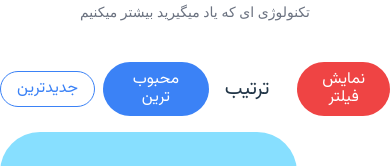
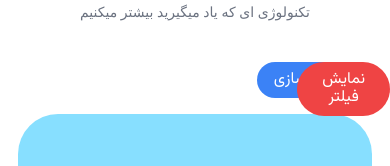
Before and after one commit to academy-react-summer1403/React-Deluxe, a React (Vite) app: page /Blogs in a window 390 px wide. Shown: the part 162-328 px from the top of the page. Built offline with nearby package versions, Linux system fonts and the light colour scheme.

Commit message:
Sort Responsive completed

```diff
--- a/src/Components/BlogsHolder/BlogsCards/BlogsCards.jsx
+++ b/src/Components/BlogsHolder/BlogsCards/BlogsCards.jsx
@@ -1,4 +1,5 @@
-import React from "react";
+import { Modal } from "antd";
+import React, { useState } from "react";
 
 const cardsData = [
   {
@@ -56,19 +57,82 @@ const cardsData = [
     bgColor: "bg-[#F0DB4F]",
   },
 ];
+const BlogsCards = () => {
+  const [isModalOpen, setIsModalOpen] = useState(false);
+  const [isAnimating, setIsAnimating] = useState(false); // For controlling slide effect
 
-const BlogsCards = () => {
+  const openModal = () => {
+    setIsModalOpen(true);
+    // Add a slight delay before triggering the slide-up animation
+    setTimeout(() => {
+      setIsAnimating(true);
+    }, 10); // Delay for the transition to trigger properly
+  };
+
+  const closeModal = () => {
+    setIsAnimating(false);
+    // Delay closing modal until the slide-down animation finishes
+    setTimeout(() => {
+      setIsModalOpen(false);
+    }, 300); // Match the transition duration (300ms)
+  };
+
   return (
     <div className="mb-8 w-[72rem]">
-      <div className="flex justify-start items-center gap-2 mb-4 mr-7">
+      <div className="hidden lg:flex justify-start items-center gap-2 mb-4 mr-7">
         <span className="text-xl ml-2">ترتیب </span>
         <button className=" text-white bg-blue-500 py-2 px-4 rounded-full">
-          محبوب ترین
+          جدیدترین
         </button>
         <button className="text-blue-500 border border-blue-500 py-2 px-4 rounded-full">
-          جدیدترین
+          محبوب‌ترین
         </button>
       </div>
+
+      {/* On smaller screens, we show a single button to trigger the modal */}
+      <div className="lg:hidden flex justify-start items-center gap-2 mb-4 mr-7">
+        <button
+          className="text-white bg-blue-500 py-2 px-4 rounded-full"
+          onClick={openModal}
+        >
+          مرتب سازی
+        </button>
+      </div>
+
+      {/* Modal Background */}
+      {isModalOpen && (
+        <div
+          className="fixed inset-0 bg-black bg-opacity-50 flex justify-center items-end"
+          onClick={closeModal} // Close modal when background is clicked
+        >
+          {/* Modal Content (Slide-up effect) */}
+          <div
+            className={`w-full bg-white rounded-t-lg p-4 transform transition-transform duration-300 ${
+              isAnimating ? "translate-y-0" : "translate-y-full"
+            }`}
+            onClick={(e) => e.stopPropagation()} // Prevent modal close on content click
+          >
+            <div className="flex justify-between items-center mb-4">
+              <h2 className="text-lg font-bold mr-4">ترتیب</h2>
+              <button
+                className="text-red-500 border border-[#FF5353] rounded-full py-2 px-4"
+                onClick={closeModal}
+              >
+                ✕ بستن
+              </button>
+            </div>
+            <div className="flex justify-start items-center gap-2 mb-4 mr-4">
+              <button className=" text-red-500 border border-red-500 py-2 px-4 rounded-full">
+                جدیدترین
+              </button>
+              <button className="text-gray-800 border border-gray-800 py-2 px-4 rounded-full">
+                محبوب‌ترین
+              </button>
+            </div>
+          </div>
+        </div>
+      )}
+
       <div className="flex flex-wrap justify-around">
         {cardsData.map((card, index) => (
           <div
--- a/src/Components/BlogsHolder/BlogsFilter/BlogsFilter.jsx
+++ b/src/Components/BlogsHolder/BlogsFilter/BlogsFilter.jsx
@@ -140,9 +140,9 @@ const BlogsFilter = () => {
 
     // GHONCHE CODE!!!!!!!!!!!!!!!! vvvvvvvv
 
-    <div className="relative flex w-[20rem]">
+    <div className="relative w-0 flex lg:w-[20rem]">
       {/* Button to show filters only on small screens */}
-      <div className="mb-4 lg:hidden md:hidden md:min-w-8">
+      <div className="mb-4 lg:hidden">
         <button
           onClick={toggleModal}
           className="px-6 py-2 mx-auto bg-red-500 text-white rounded-full"
@@ -152,7 +152,7 @@ const BlogsFilter = () => {
       </div>
 
       {/* Filter form hidden on small screens */}
-      <div className="hidden md:block bg-white rounded-3xl p-4 w-80 h-fit text-right border-2 mt-20 dark:bg-indigo-950 ">
+      <div className="hidden lg:block bg-white rounded-3xl p-4 w-80 text-right border-2 mt-20 dark:bg-indigo-950 ">
         <h2 className="text-xl font-semibold mb-4 dark:text-white">فیلتر</h2>
 
         {/* Search */}
```
